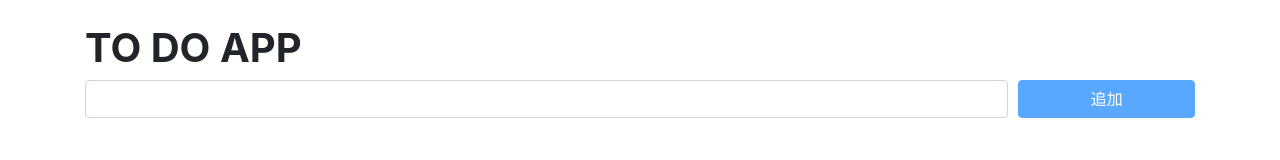
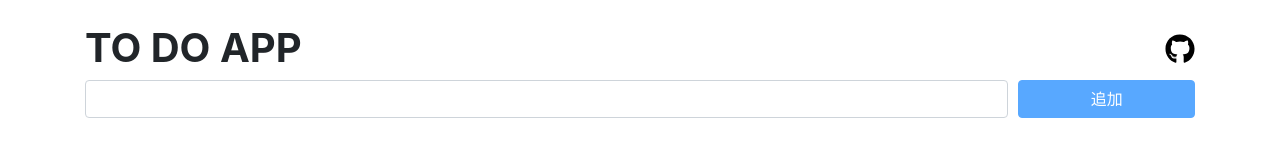
Before and after one commit to morimorig3/react-todoapp, a React (Create React App) app: page / in a window 1280 px wide. Shown: the top 160 px of the page. Built offline with nearby package versions, Linux system fonts and the light colour scheme.

Commit message:
add: github icon

```diff
--- a/package.json
+++ b/package.json
@@ -10,6 +10,7 @@
     "react": "^17.0.2",
     "react-bootstrap": "^1.5.2",
     "react-dom": "^17.0.2",
+    "react-icons": "^4.2.0",
     "react-scripts": "4.0.3",
     "web-vitals": "^1.0.1"
   },
--- a/src/TodoApp.js
+++ b/src/TodoApp.js
@@ -1,12 +1,17 @@
 import React, { useState, useEffect } from 'react'
 import { Container, Row, Col, Form, Button } from 'react-bootstrap'
 import 'bootstrap/dist/css/bootstrap.min.css'
+import { FaGithub } from 'react-icons/fa'
 
 const APP_NAME = 'TODO_APP!'
 
 const TodoApp = () => {
     const styleS = {
         color:'#cccccc'
+    }
+    const styleGithub = {
+        color:'#000000',
+        fontSize:'30px'
     }
     const initTodo = () => (
         JSON.parse(localStorage.getItem(APP_NAME)||'[]')
@@ -50,7 +55,7 @@ const TodoApp = () => {
     return (
         <Container className="py-sm-4 py-2">
             <Row>
-                <Col><h1 className="font-weight-bold">TO DO APP</h1></Col>
+                <Col className='d-flex justify-content-between'><h1 className="font-weight-bold">TO DO APP</h1><a style={styleGithub} href='https://github.com/tashirimo/react-todoapp' target='_blank' rel="noreferrer"><FaGithub /></a></Col>
             </Row>
             <Row className="mb-3">
                 <Col>
```
Also changed, not shown: 21 other files (tests, documents, lock files or other folders).
